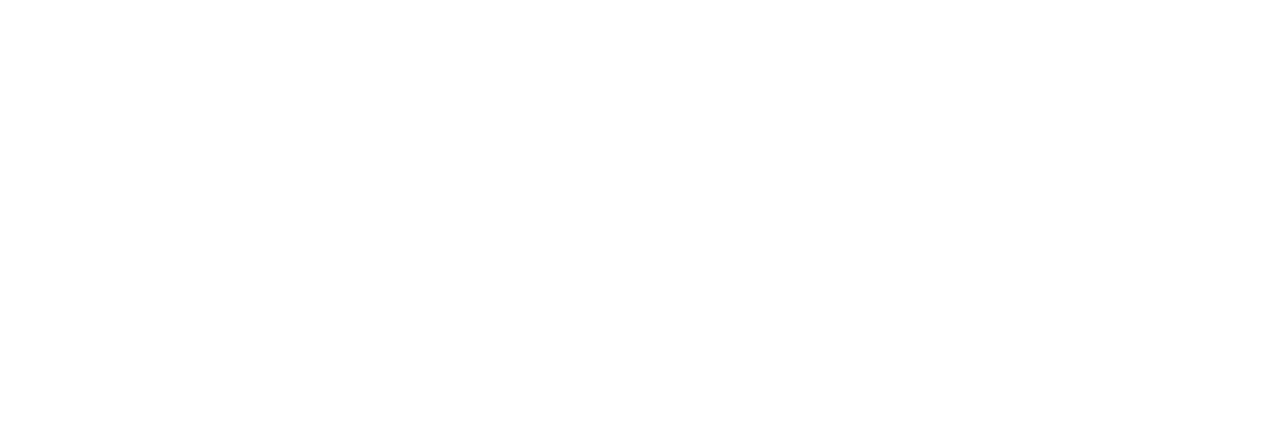
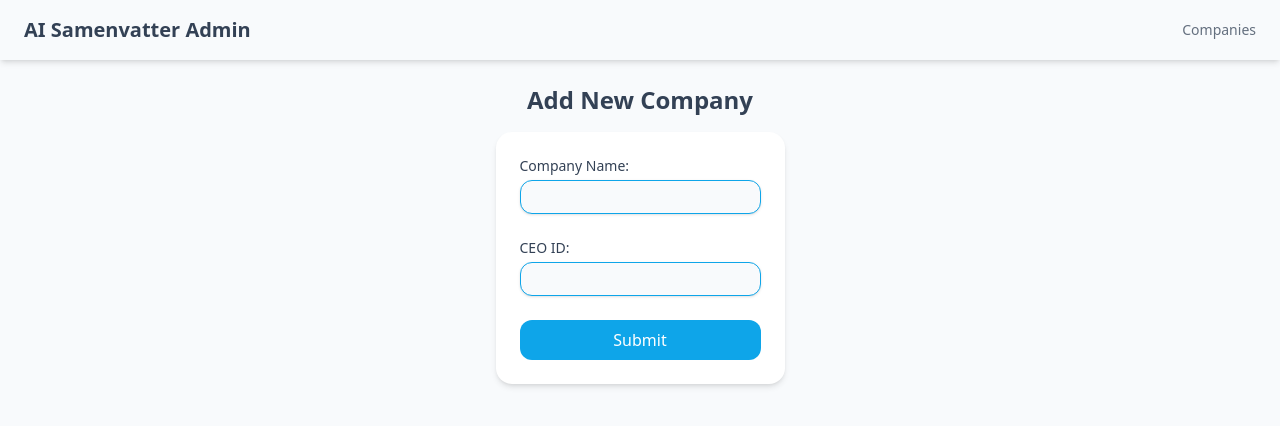
Before and after one commit to TheTrumpetist27/ArticleSummaryFrontend, a React (Vite) app: page /company/add in a window 1280 px wide. Before the commit this address had no page. Shown: the top 426 px of the page. Built offline with nearby package versions, Linux system fonts and the light colour scheme.

Commit message:
Add company management features: create, list, and delete companies

```diff
--- a/src/App.jsx
+++ b/src/App.jsx
@@ -1,6 +1,7 @@
 import { BrowserRouter as Router, Routes, Route, Link } from "react-router-dom";
 import HomePage from "./pages/HomePage";
 import CompaniesPage from "./pages/company/CompaniesPage";
+import AddCompanyPage from "./pages/company/AddCompanyPage";
 
 const App = () => {
   return (
@@ -8,6 +9,7 @@
       <Routes>
         <Route path="/" element={<HomePage />} />
         <Route path="/companies" element={<CompaniesPage />} />
+        <Route path="/company/add" element={<AddCompanyPage />} />
       </Routes>
     </Router>
   );
--- /dev/null
+++ b/src/components/company/CompanyAddButton.jsx
@@ -0,0 +1,16 @@
+import { useNavigate } from "react-router-dom";
+
+const CompanyAddButton = () => {
+    const navigate = useNavigate();
+
+    return (
+        <button
+            className="bg-sky-500 text-white px-4 py-2 rounded-md shadow-md hover:bg-sky-600 transition hover:cursor-pointer"
+            onClick={() => navigate("/company/add")}
+        >
+            Voeg Bedrijf Toe
+        </button>
+    );
+}
+
+export default CompanyAddButton;
--- /dev/null
+++ b/src/components/company/CompanyDeleteButton.jsx
@@ -0,0 +1,12 @@
+const CompanyDeleteButton = ({onClick}) => {
+    return (
+        <button
+            className="bg-error text-white px-4 py-2 rounded-md shadow-md hover:bg-error-hover transition hover:cursor-pointer"
+            onClick={onClick}
+        >
+            Verwijder Bedrijf
+        </button>
+    );
+}
+
+export default CompanyDeleteButton;
--- a/src/components/company/CompanyForm.jsx
+++ b/src/components/company/CompanyForm.jsx
@@ -0,0 +1,63 @@
+import React, { useState } from 'react';
+import { useNavigate } from 'react-router-dom';
+
+const CompanyForm = ({ initialData = {}, onSubmit }) => {
+    const [formData, setFormData] = useState({
+        name: initialData.name || '',
+        ceoId: initialData.ceoId || '',
+    });
+
+    const navigate = useNavigate();
+
+    const handleChange = (e) => {
+        const { name, value } = e.target;
+        setFormData({ ...formData, [name]: value });
+    };
+
+    const handleSubmit = async (e) => {
+        e.preventDefault();
+        if (onSubmit) {
+            try {
+                await onSubmit(formData);
+                navigate('/companies'); // Redirect to the companies list after submission
+            }
+            catch (error) {
+                console.error('Error submitting form:', error);
+            }
+        }
+    };
+
+    return (
+        <form onSubmit={handleSubmit} className="max-w-md mx-auto bg-white shadow-md rounded-2xl p-6 space-y-6">
+            <div>
+                <label htmlFor="name" className="block text-sm font-medium text-slate-700">Company Name:</label>
+                <input
+                    type="text"
+                    id="name"
+                    name="name"
+                    value={formData.name}
+                    onChange={handleChange}
+                    required
+                    className="mt-1 block w-full rounded-xl p-1 bg-slate-50 border border-sky-500 shadow-sm focus:border-sky-800 focus:ring-2 focus:ring-sky-800 focus:outline-none"
+                />
+            </div>
+            <div>
+                <label htmlFor="ceoId" className="block text-sm font-medium text-slate-700">CEO ID:</label>
+                <input
+                    type="number"
+                    id="ceoId"
+                    name="ceoId"
+                    value={formData.ceoId}
+                    onChange={handleChange}
+                    required
+                    className="mt-1 block w-full rounded-xl p-1 bg-slate-50 border border-sky-500 shadow-sm focus:border-sky-800 focus:ring-2 focus:ring-sky-800 focus:outline-none"
+                />
+            </div>
+            <div className="text-center">
+                <button type="submit" className="inline-block w-full bg-sky-500 text-white py-2 px-4 rounded-xl hover:bg-sky-800 transition-colors hover:cursor-pointer">Submit</button>
+            </div>
+        </form>
+    );
+}
+
+export default CompanyForm;
--- a/src/components/company/CompanyList.jsx
+++ b/src/components/company/CompanyList.jsx
@@ -1,5 +1,7 @@
 import { useEffect, useState } from "react";
-import { getCompanies } from "../../services/CompanyService";
+import { getAllCompanies } from "../../services/CompanyService";
+import CompanyDeleteButton from "./CompanyDeleteButton";
+import { DeleteCompany } from "../../services/CompanyService";
 
 const CompanyList = () => {
     const [companies, setCompanies] = useState([]);
@@ -7,12 +9,22 @@
 
     useEffect(() => {
         const fetchCompanies = async () => {
-            const data = await getCompanies();
+            const data = await getAllCompanies();
             setCompanies(data);
             setLoading(false);
         }
         fetchCompanies();
     }, []);
+
+    const handleDelete = async (id) => {
+        try {
+            await DeleteCompany(id);
+
+            setCompanies((prevCompanies) => prevCompanies.filter(company => company.id !== id));
+        } catch (error) {
+            console.error("Error deleting company:", error);
+        }
+    }
 
     if (loading) return <p>Loading...</p>;
 
@@ -30,9 +42,7 @@
                         <tr key={company.id} className="hover:bg-sky-200 transition">
                             <td className="px-6 py-4 border-b border-slate-200">{company.name}</td>
                             <td className="px-6 py-4 border-b border-[--color-slate-200]">
-                                <button className="text-sky-500 hover:text-sky-800 font-medium">
-                                    Bekijk
-                                </button>
+                                <CompanyDeleteButton onClick={() => handleDelete(company.id)} />
                             </td>
                         </tr>
                     ))}
--- a/src/index.css
+++ b/src/index.css
@@ -12,6 +12,7 @@
 
   --color-success: #22c55e; /* Succes */
   --color-error: #ef4444; /* Foutmelding */
+  --color-error-hover: #dc2626; /* Foutmelding hover */
 }
 
 body {
--- a/src/pages/company/AddCompanyPage.jsx
+++ b/src/pages/company/AddCompanyPage.jsx
@@ -0,0 +1,19 @@
+import AdminNavigation from "../../components/admin/AdminNavigation";
+import CompanyForm from "../../components/company/CompanyForm";
+import { CreateCompany } from "../../services/CompanyService";
+
+const AddCompanyPage = () => {
+    return (
+        <div className="min-h-screen bg-slate-50 text-slate-700 font-sans">
+            <AdminNavigation />
+            <div>
+                <h1 className="text-2xl font-bold text-center mt-6">Add New Company</h1>
+                <div className="flex justify-center mt-4">
+                    <CompanyForm onSubmit={(data) => CreateCompany(data)} />
+                </div>
+            </div>
+        </div>
+    );
+}
+
+export default AddCompanyPage;
--- a/src/pages/company/CompaniesPage.jsx
+++ b/src/pages/company/CompaniesPage.jsx
@@ -1,11 +1,15 @@
 import CompanyList from "../../components/company/CompanyList";
 import AdminNavigation from "../../components/admin/AdminNavigation";
+import CompanyAddButton from "../../components/company/CompanyAddButton";
 
 const CompaniesPage = () => {
     return (
         <div className="min-h-screen bg-slate-50 text-slate-700 font-sans">
             <AdminNavigation />
-            <div>
+            <div className="float-right px-4 py-6">
+                <CompanyAddButton />
+            </div>
+            <div className="mt-25">
                 <CompanyList />
             </div>
         </div>
--- a/src/services/CompanyService.jsx
+++ b/src/services/CompanyService.jsx
@@ -1,6 +1,6 @@
 const API_URL = 'https://localhost:7263/api/Company';
 
-export const getCompanies = async () => {
+export const getAllCompanies = async () => {
     try {
         const response = await fetch(API_URL);
         if (!response.ok) {
@@ -12,3 +12,37 @@
         return [];
     }
 };
+
+export const CreateCompany = async (companyData) => {
+    try {
+        const response = await fetch(API_URL, {
+            method: 'POST',
+            headers: {
+                'Content-Type': 'application/json',
+            },
+            body: JSON.stringify(companyData),
+        });
+        if (!response.ok) {
+            throw new Error('Failed to create company');
+        }
+        return await response.json();
+    } catch (error) {
+        console.error('Error creating company: ', error);
+        return null;
+    }
+}
+
+export const DeleteCompany = async (companyId) => {
+    try {
+        const response = await fetch(`${API_URL}/${companyId}`, {
+            method: 'DELETE',
+        });
+        if (!response.ok) {
+            throw new Error('Failed to delete company');
+        }
+        return await response.json();
+    } catch (error) {
+        console.error('Error deleting company: ', error);
+        return null;
+    }
+}
```
